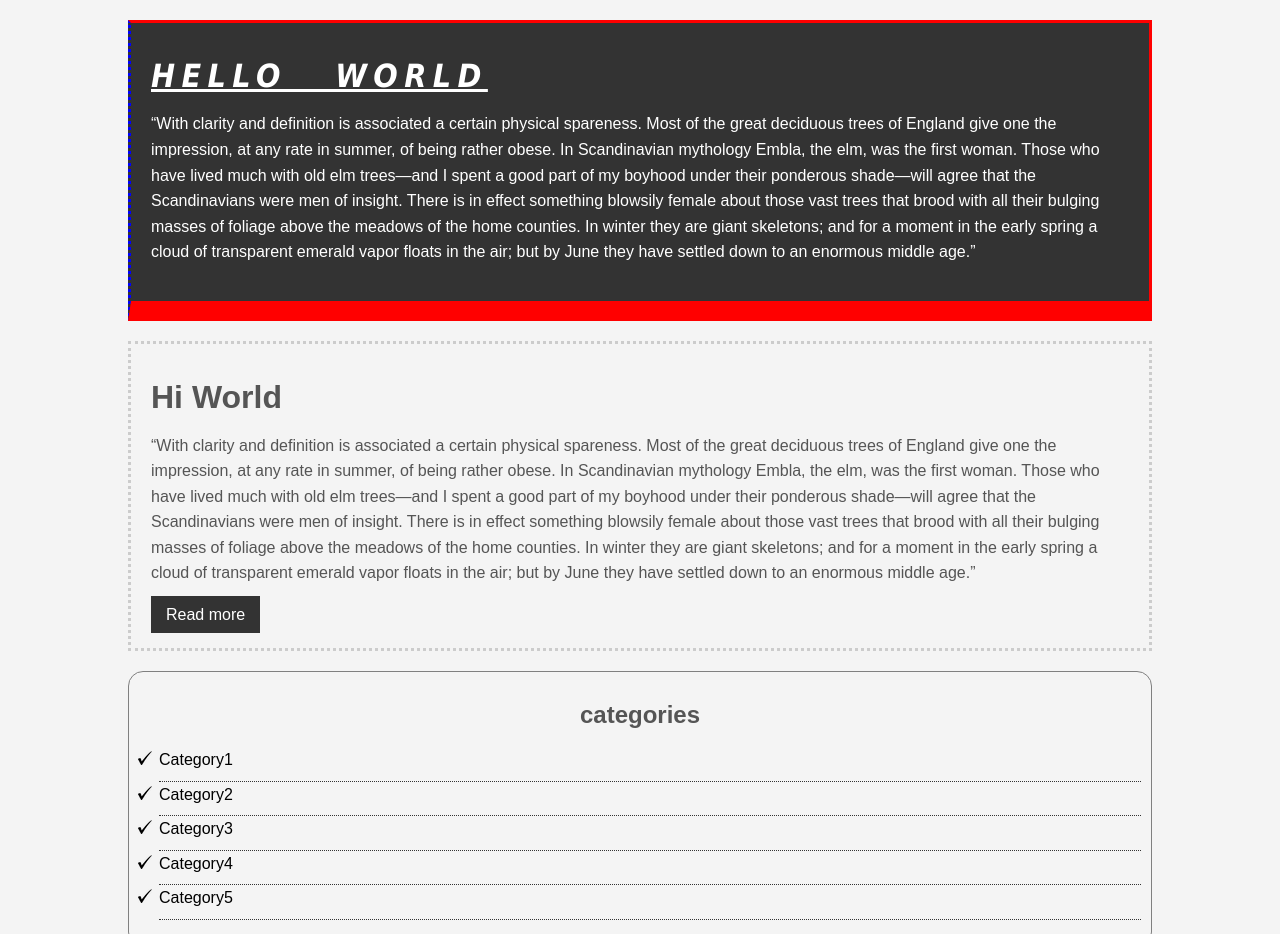
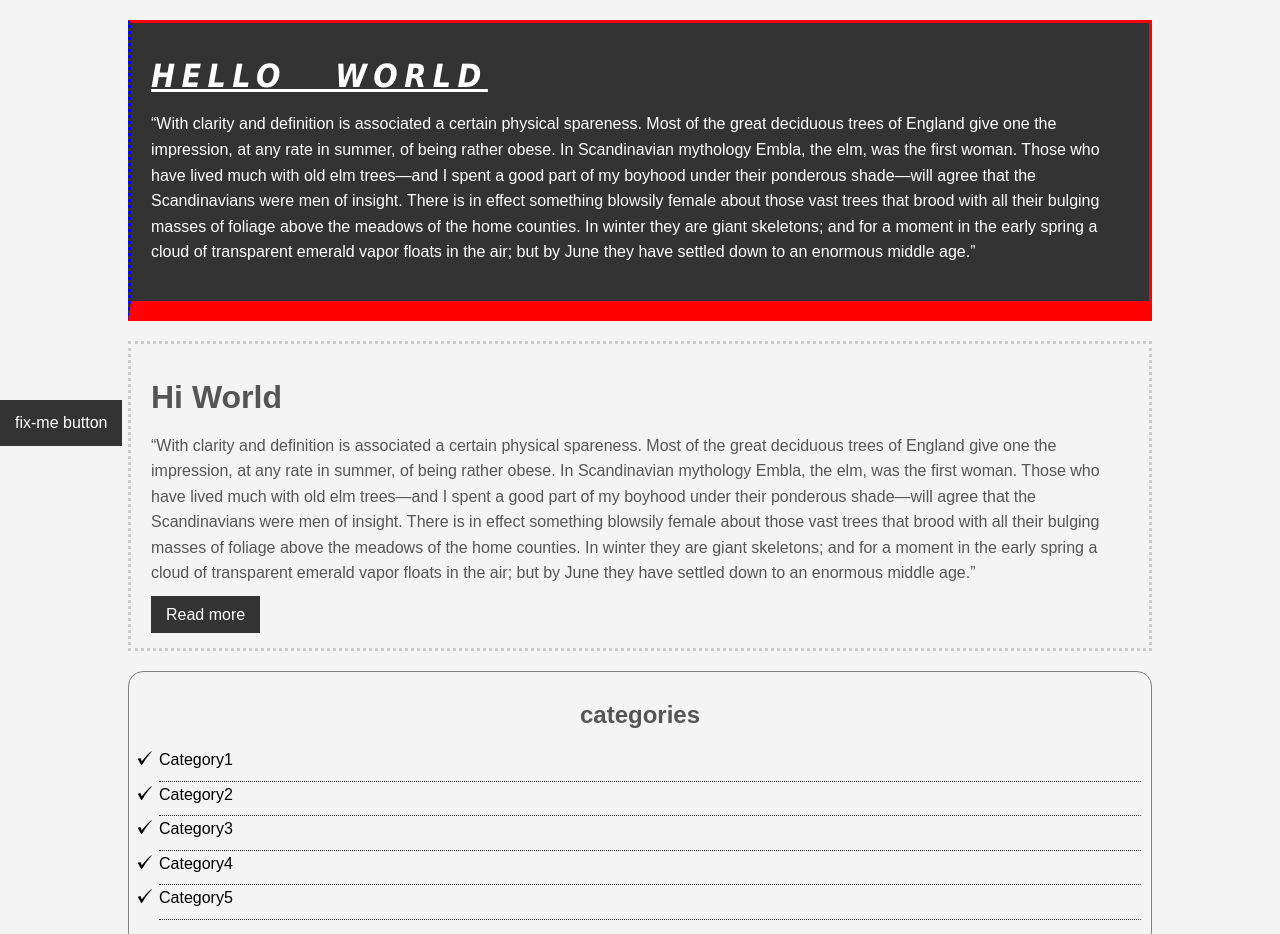
Before and after one commit to foureverhh/YoutubeFrontend, a plain HTML site: page csscheatsheet/index.html in a window 1280 px wide. Shown: the top 934 px of the page. Drawn offline with Linux system fonts and the light colour scheme.

Commit message:
fixed position

```diff
--- a/csscheatsheet/css/style.css
+++ b/csscheatsheet/css/style.css
@@ -165,3 +165,8 @@ a:hover {
     bottom: 40px;
     right: 100px;
 }
+
+.fix-me{
+    position: fixed;
+    top:400px;
+}
--- a/csscheatsheet/index.html
+++ b/csscheatsheet/index.html
@@ -126,6 +126,9 @@
                     <h2>Goodbye</h2>
                 </div>
         </div><!--.container ends-->
+
+        <a href="" class="fix-me button">fix-me button</a>
+
         <div style="margin-top:500px"></div>
     </body>
 </html>
```
